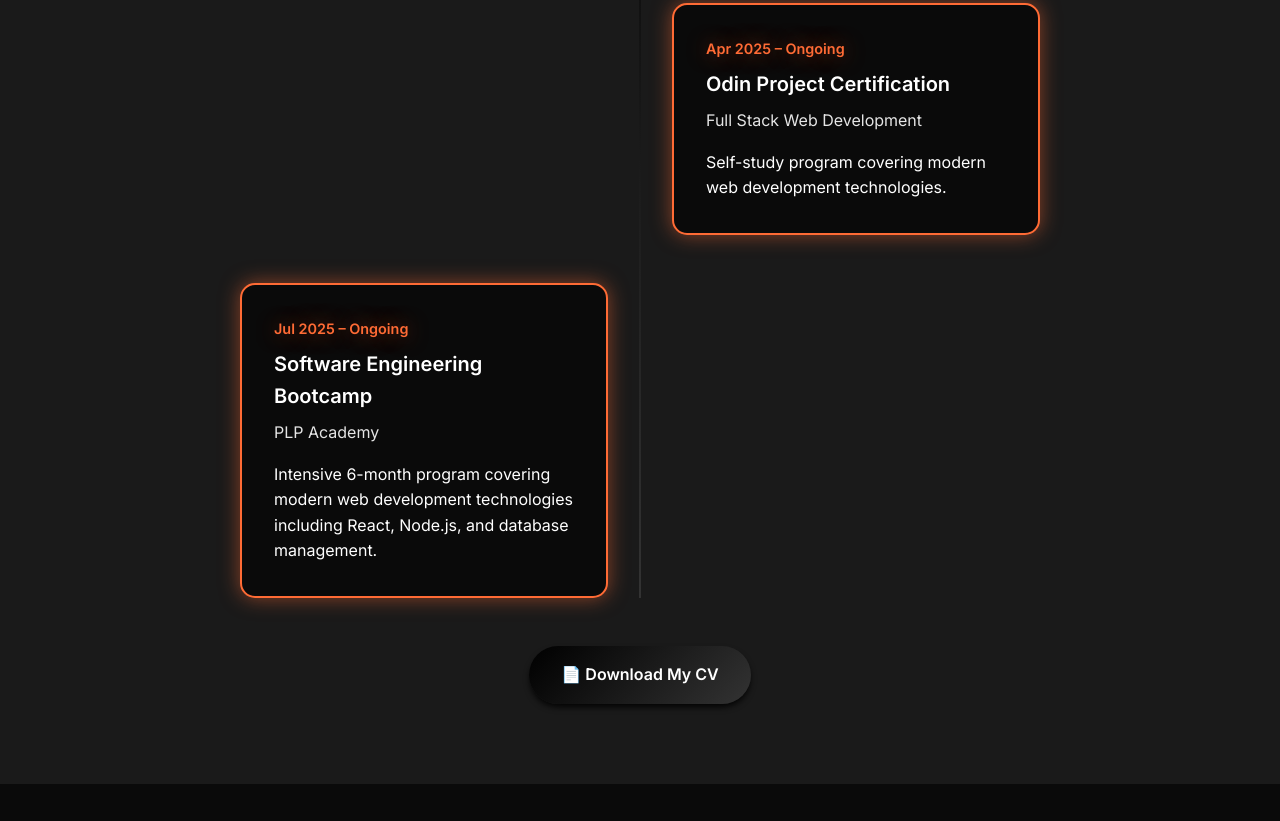
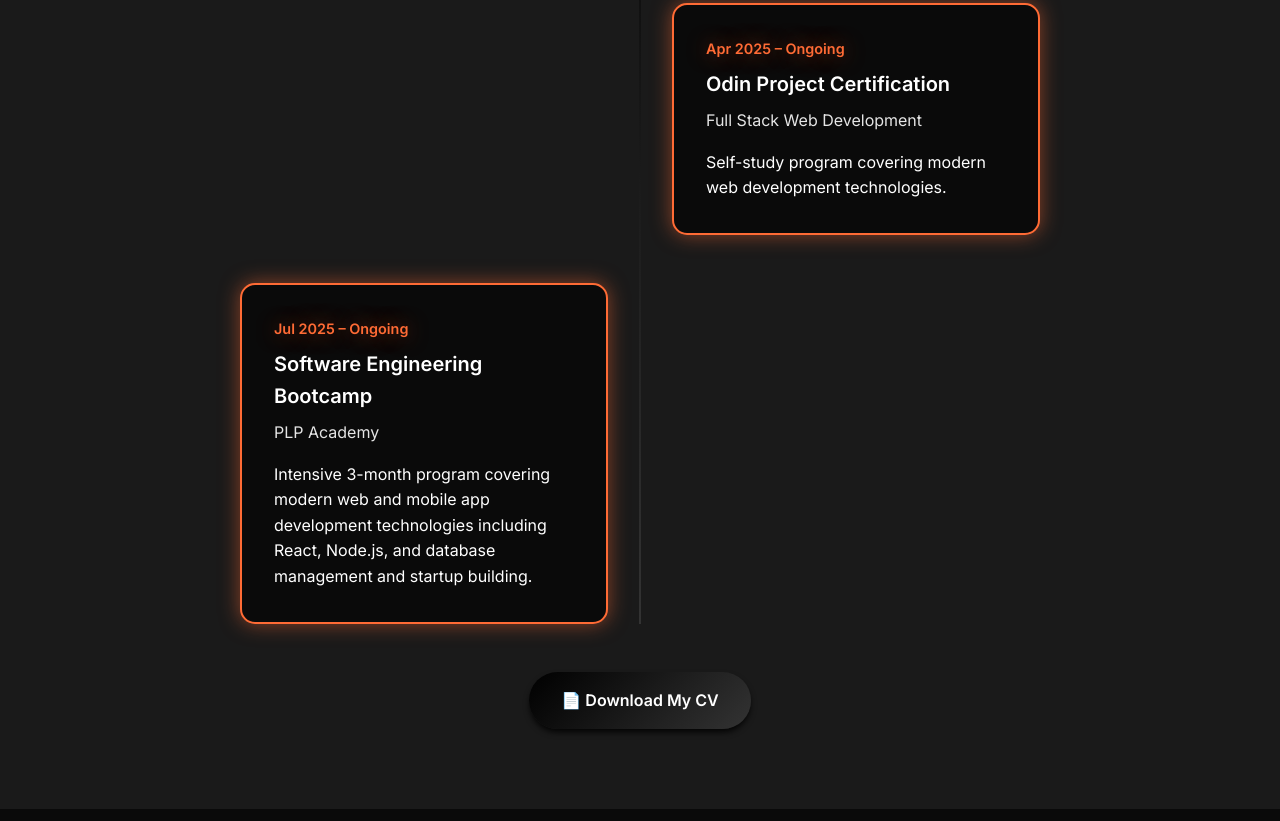
Before and after one commit to toxidity-18/SrKam.Dev, a plain HTML site: page index.html in a window 1280 px wide. Shown: the part 2827-3648 px from the top of the page. Drawn offline with Linux system fonts and the light colour scheme.

Commit message:
a bit my education section

```diff
--- a/index.html
+++ b/index.html
@@ -185,8 +185,8 @@
                         <div class="education-year">Jul 2025 – Ongoing</div>
                         <h3 class="education-title">Software Engineering Bootcamp</h3>
                         <p class="education-school">PLP Academy</p>
-                        <p>Intensive 6-month program covering modern web development technologies
-                        including React, Node.js, and database management.</p>
+                        <p>Intensive 3-month program covering modern web and mobile app  development technologies
+                        including React, Node.js, and database management and startup building.</p>
                     </div>
                 </div>
             </div>
```
